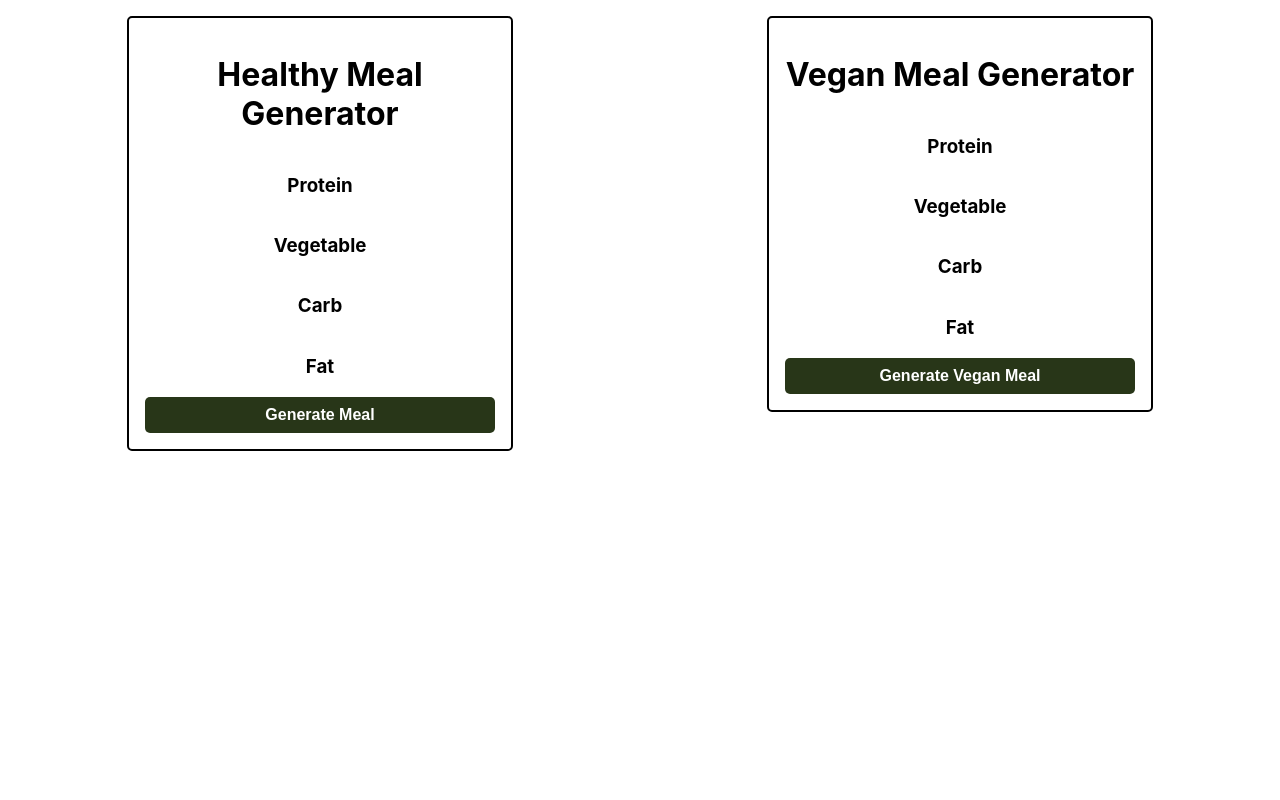
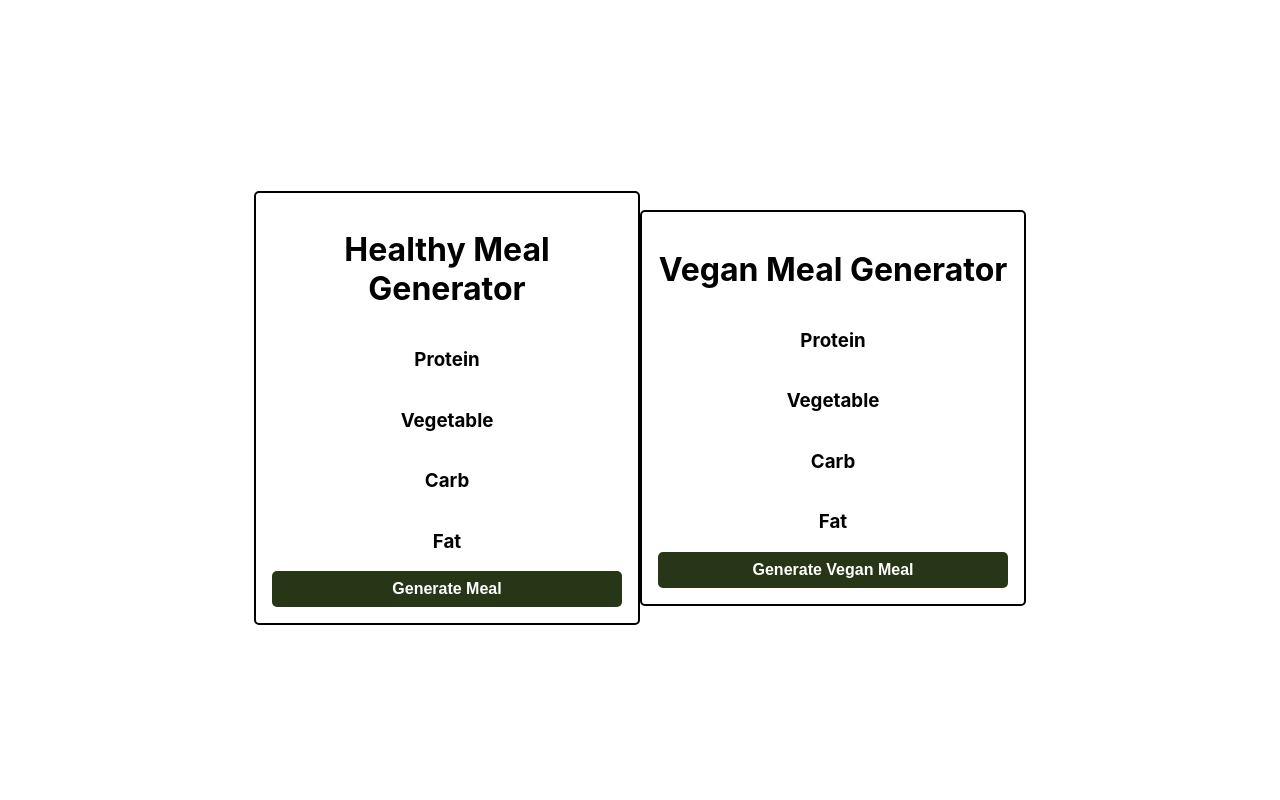
Before and after one commit to christian-lee1398/mealbuilder, a React (Create React App) app: page / in a window 1280 px wide. Shown: the top 800 px of the page. Built offline with nearby package versions, Linux system fonts and the light colour scheme.

Commit message:
change styling

```diff
--- a/src/App.css
+++ b/src/App.css
@@ -9,8 +9,9 @@
 .randomMeal{
   display: flex;
   flex-wrap: wrap;
-  flex-direction: column;
+  flex-direction: row;
   align-items: center;
+  justify-content: center;
   text-align: center;
   width: 100vw;
   height: 100vh;
```
